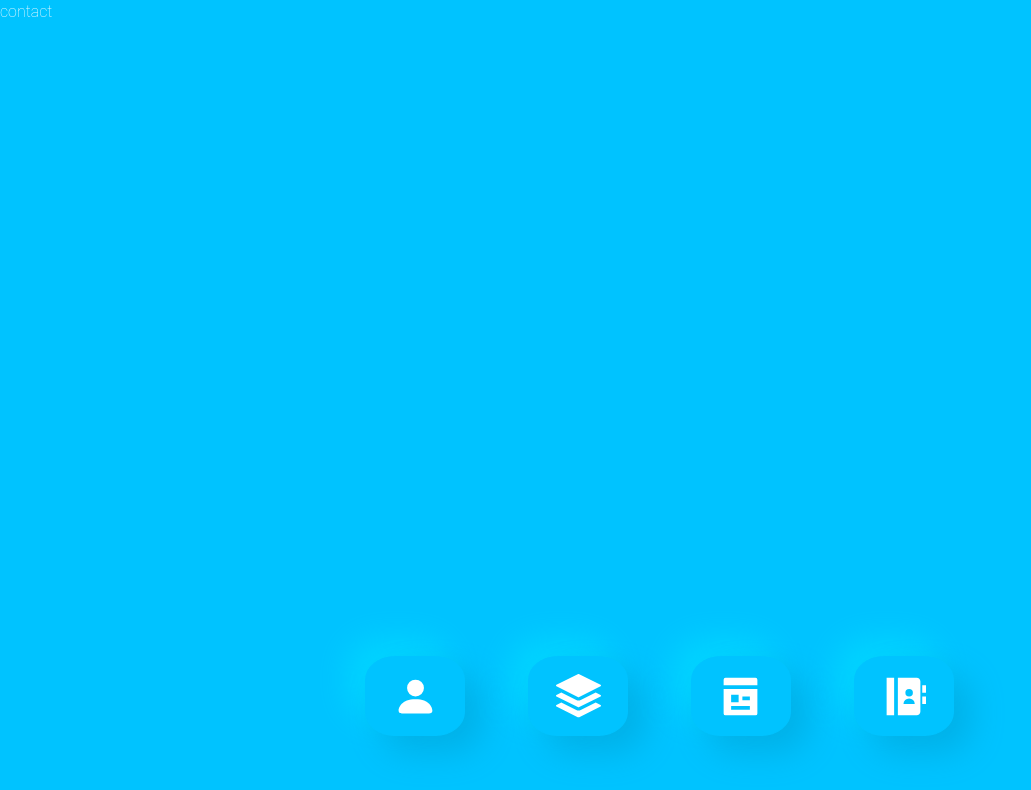
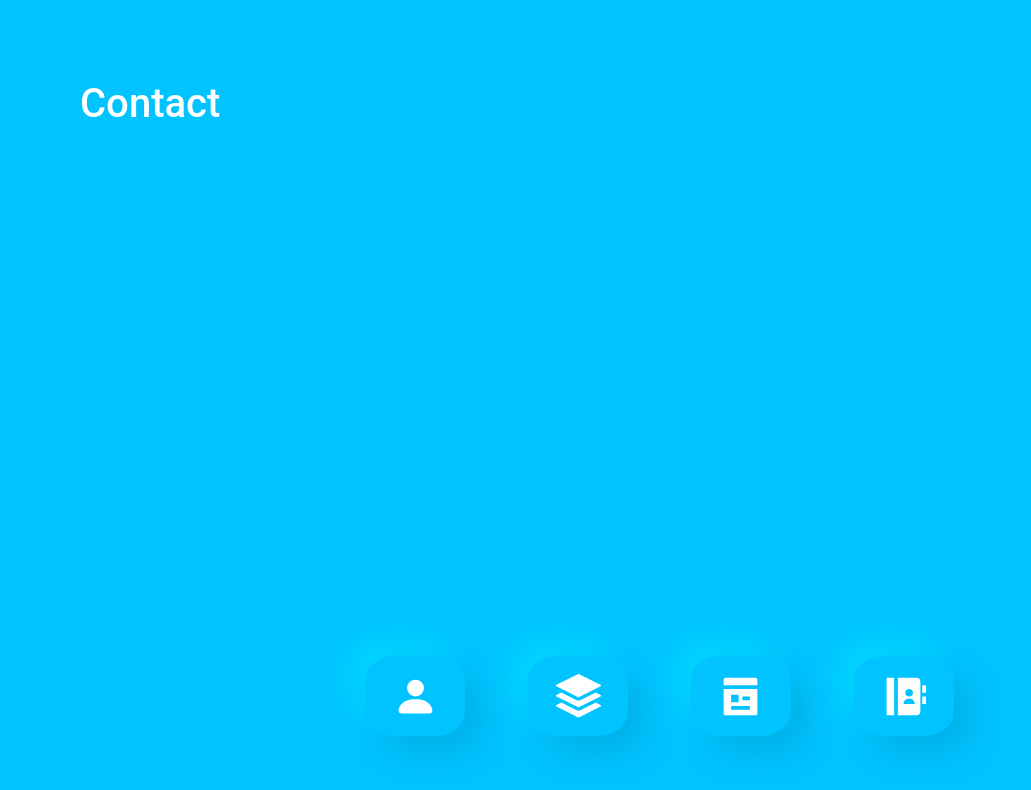
Before and after one commit to jpcollandra/jpakjr, a React (Create React App) app: page /nav in a window 1280 px wide. Both pictures are taken after a click on the button 903 px from the left and 696 px from the top of the page. Shown: the top 790 px of the page, without its empty margins (0-1031 px from the left). Built offline with nearby package versions, Linux system fonts and the light colour scheme.

Commit message:
feat(content): title for pages

```diff
--- a/src/App.scss
+++ b/src/App.scss
@@ -1,10 +1,12 @@
 $backgroundColor: #00c3ff;
 $backgroundColor2: #33cfff;
+$fontFamily: "Roboto";
 $textColor: #ffffff;
+
 
 .App {
   background-color: $backgroundColor;
-  font-family: "Roboto", sans-serif;
+  font-family: "Roboto";
   font-weight: 100;
   color: $textColor;
 }
@@ -15,18 +17,25 @@ $textColor: #ffffff;
     margin-left: 110%
 }
 
+.aboutBio{
+  padding-left: 10vh;
+  font-family: $fontFamily;
+  position: "absolute";
+  width: "600px";
+}
+
 .buttonNeomorphic {
+  -webkit-appearance: button;
   background-color: $backgroundColor;
-  color: $textColor;
-  height: 40px;
-  width: 100px;
-  -webkit-appearance: button;
-  box-shadow: 5px 5px 11px #00b1e8, -5px -5px 11px #00d5ff;
-  position: absolute;
   border-radius: 20%;
   border: 1px solid $backgroundColor;
+  box-shadow: 5px 5px 11px #00b1e8, -5px -5px 11px #00d5ff;
+  color: $textColor;
+  font-size: larger;
+  height: 40px;
   outline: none;
-  font-size: larger;
+  position: absolute;
+  width: 100px;
 }
 
 .buttonNeomorphic:hover {
@@ -51,14 +60,14 @@ $textColor: #ffffff;
 
 
 .mainNav{
-  position: fixed;
+  align-items: flex-end;
   display: flex;
   flex-direction: row;
+  height: 100vh;
   justify-content: center;
-  align-items: flex-end;
-  height: 100vh;
+  padding-bottom: 5%;
+  position: fixed;
   width: 100%;
-  padding-bottom: 5%;
 }
 
 .icon{
@@ -66,7 +75,18 @@ $textColor: #ffffff;
   width: 45px;
 }
 
+.timeTitle{
+  font-family: "Roboto";
+  font-size: 100;
+  padding-left: 10vh;
+  padding-top: 10vh;
+  position:"absolute";
+}
+
 .workTitle{
   font-family: "Roboto";
   font-size: 100;
+  padding-left: 10vh;
+  padding-top: 10vh;
+  position:"absolute";
 }
--- a/src/Pages/aboutMe.tsx
+++ b/src/Pages/aboutMe.tsx
@@ -2,6 +2,7 @@ import React from "react";
 import Col from "react-bootstrap/esm/Col";
 import Container from "react-bootstrap/esm/Container";
 import Row from "react-bootstrap/esm/Row";
+import "../App.scss";
 
 export default function AboutMe() {
   return (
@@ -19,7 +20,7 @@ export default function AboutMe() {
       >
         <Row>
           <Col>
-            <div style={{position: "absolute", right: "30%", left: "20%", width: "600px", marginTop: "15%"}}>
+            <div style={{ paddingTop:"10vh", paddingLeft:"10vh", position:"absolute", width:"60%"}}>
               <h2>
                 <span> Hello World</span>
                 <span style={{ fontSize: "24px" }}>
--- a/src/Pages/contact.tsx
+++ b/src/Pages/contact.tsx
@@ -1,7 +1,16 @@
 import React from 'react'
+import Col from 'react-bootstrap/esm/Col';
+import Row from 'react-bootstrap/esm/Row';
+import "../App.scss";
 
 export default function Contact() {
   return (
-    <div>contact</div>
+    <Col>
+      <Row className="timeTitle">
+        <div>
+          <h1>Contact</h1>
+        </div>
+      </Row>
+    </Col>
   )
 }
--- a/src/Pages/navPage.tsx
+++ b/src/Pages/navPage.tsx
@@ -39,8 +39,6 @@ export default function NavPage() {
         style={{
           display: "flex",
           height: "100vh",
-          margin: "0",
-          padding: "0",
           width: "100%",
         }}
       >
--- a/src/Pages/referral.tsx
+++ b/src/Pages/referral.tsx
@@ -1,7 +1,16 @@
 import React from 'react'
+import Col from 'react-bootstrap/esm/Col';
+import Row from 'react-bootstrap/esm/Row';
+import "../App.scss";
 
 export default function Referral() {
   return (
-    <div>Referral</div>
+    <Col>
+      <Row className="timeTitle">
+        <div>
+          <h1>Timeline</h1>
+        </div>
+      </Row>
+    </Col>
   )
 }
--- a/src/Pages/work.tsx
+++ b/src/Pages/work.tsx
@@ -6,8 +6,8 @@ import "../App.scss";
 export default function Work() {
   return (
     <Col>
-      <Row>
-        <div className="workTitle">
+      <Row className="workTitle">
+        <div>
           <h1>Projects</h1>
         </div>
       </Row>
```
